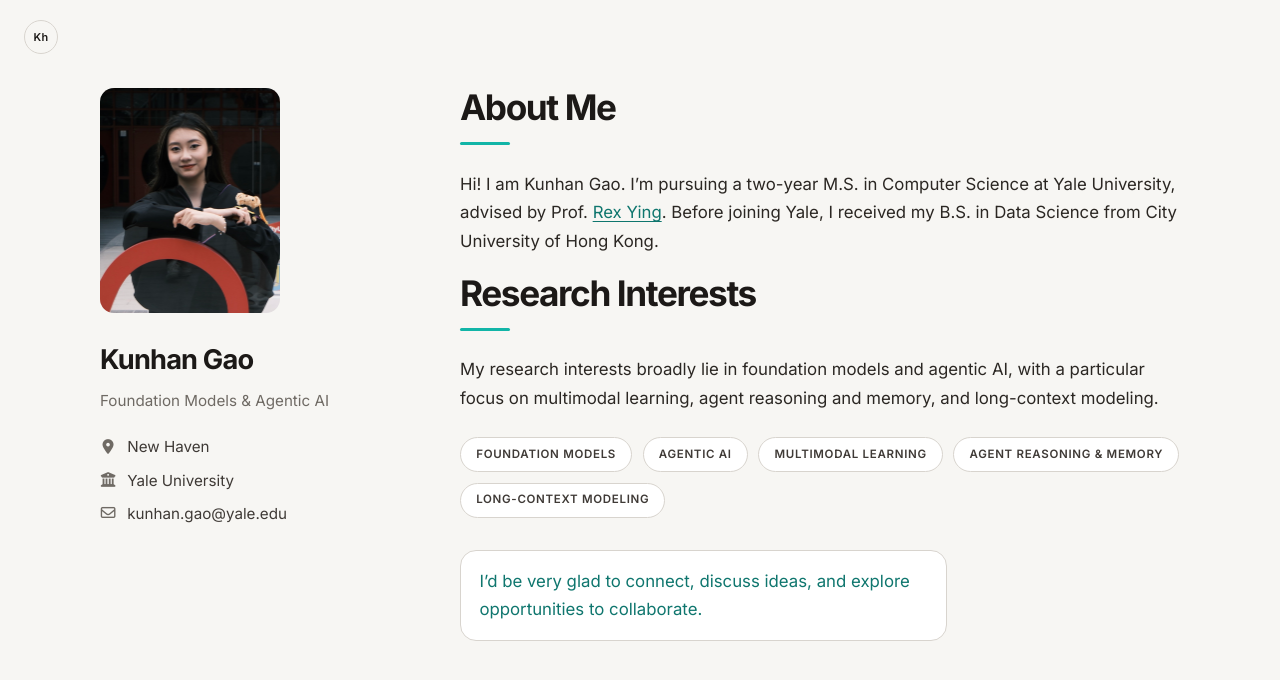
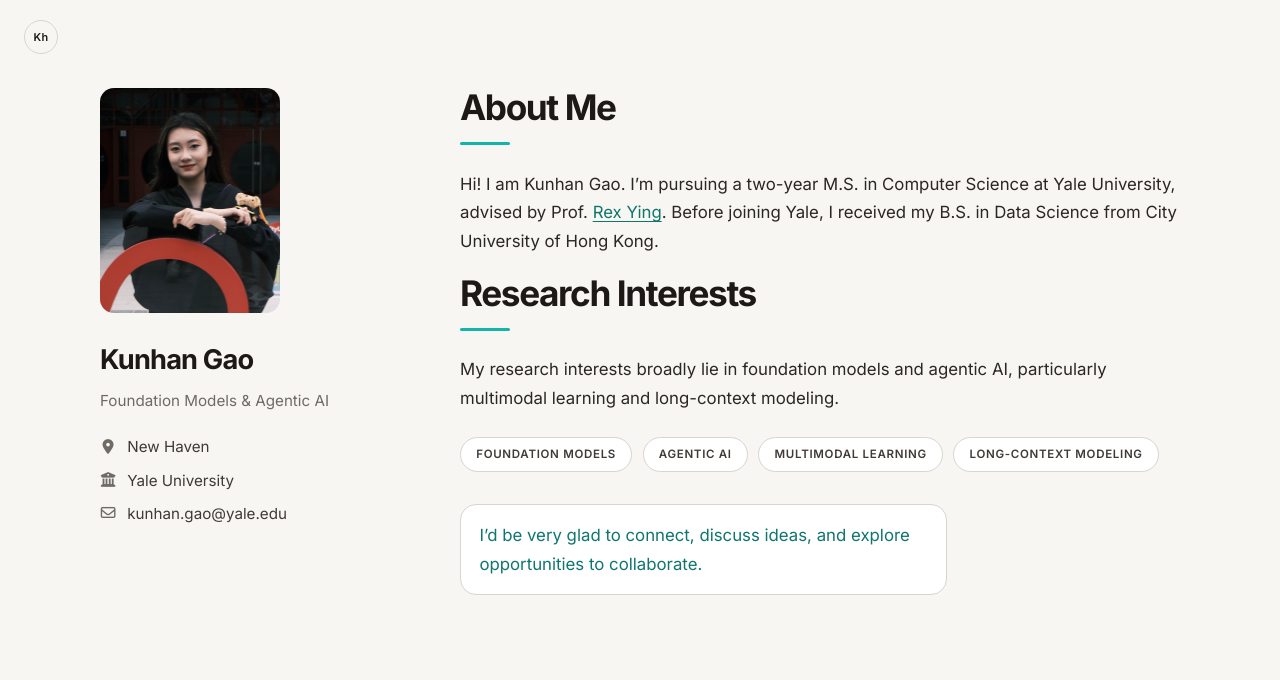
Before and after one commit to kunhan-G/kunhan-G.github.io, a Jekyll site: the page built from index.md, in a window 1280 px wide. Shown: the top 680 px of the page. Built offline with Jekyll 4.4.1, drawn with Linux system fonts in a browser that asks for light colours; a style sheet for code colours, icons or effects is not loaded; our own code applies the rules of GitHub Pages for plain Markdown files.

Commit message:
Tighten the research interests statement and matching tags.

```diff
--- a/html_source_file/index.html
+++ b/html_source_file/index.html
@@ -46,12 +46,11 @@
         <h2 id="about-me">About Me</h2>
         <p>Hi! I am Kunhan Gao. I’m pursuing a two-year M.S. in Computer Science at Yale University, advised by Prof. <a href="https://www.cs.yale.edu/homes/ying-rex/">Rex Ying</a>. Before joining Yale, I received my B.S. in Data Science from City University of Hong Kong.</p>
         <h2 id="research-interests">Research Interests</h2>
-        <p>My research interests broadly lie in foundation models and agentic AI, with a particular focus on multimodal learning, agent reasoning and memory, and long-context modeling.</p>
+        <p>My research interests broadly lie in foundation models and agentic AI, particularly multimodal learning and long-context modeling.</p>
         <div class="interest-pills">
           <span>FOUNDATION MODELS</span>
           <span>AGENTIC AI</span>
           <span>MULTIMODAL LEARNING</span>
-          <span>AGENT REASONING &amp; MEMORY</span>
           <span>LONG-CONTEXT MODELING</span>
         </div>
         <div class="collab-box">
--- a/index.md
+++ b/index.md
@@ -8,13 +8,12 @@ Hi! I am Kunhan Gao. I’m pursuing a two-year M.S. in Computer Science at Yale
 
 ## Research Interests
 
-My research interests broadly lie in foundation models and agentic AI, with a particular focus on multimodal learning, agent reasoning and memory, and long-context modeling.
+My research interests broadly lie in foundation models and agentic AI, particularly multimodal learning and long-context modeling.
 
 <div class="interest-pills">
   <span>FOUNDATION MODELS</span>
   <span>AGENTIC AI</span>
   <span>MULTIMODAL LEARNING</span>
-  <span>AGENT REASONING & MEMORY</span>
   <span>LONG-CONTEXT MODELING</span>
 </div>
 
```
